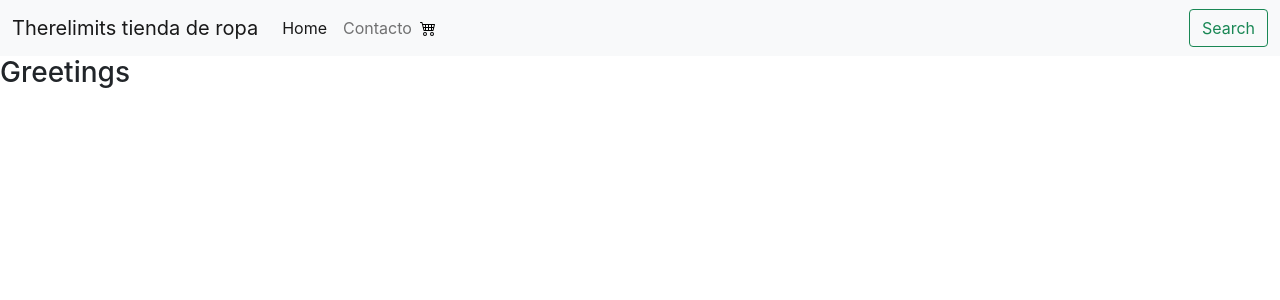
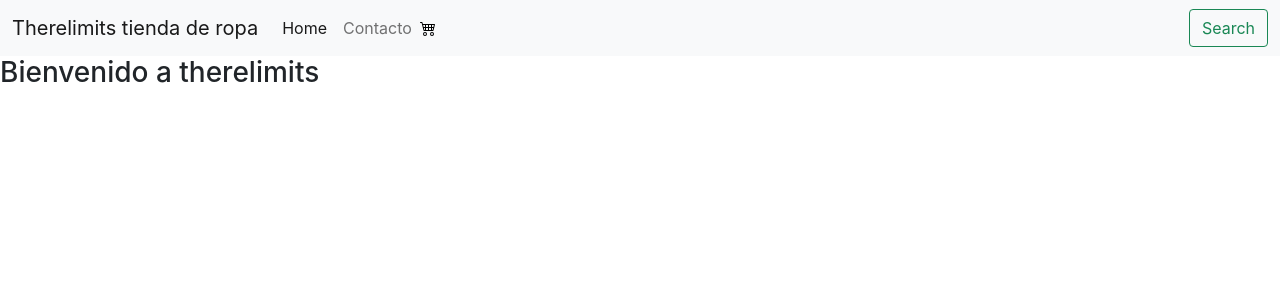
Before and after one commit to harakirihub/Therelimits, a React (Create React App) app in the folder therelimits/: page / in a window 1280 px wide. Shown: the top 300 px of the page. Built offline with nearby package versions, Linux system fonts and the light colour scheme.

Commit message:
added props

```diff
--- a/therelimits/src/App.js
+++ b/therelimits/src/App.js
@@ -7,7 +7,7 @@ function App() {
   return (
     <>
     <NavBar/>
-    <ItemListContainer/>
+    <ItemListContainer name='Bienvenido a therelimits'/>
 
     </>
   );
--- a/therelimits/src/container/ItemListContainer.jsx
+++ b/therelimits/src/container/ItemListContainer.jsx
@@ -1,9 +1,9 @@
 
-function ItemListContainer ()
+function ItemListContainer (props)
 {
     return(
         <>
-        <h3>Greetings</h3>
+        <h3>{props.name} </h3>
         </>
     )
 }
```
